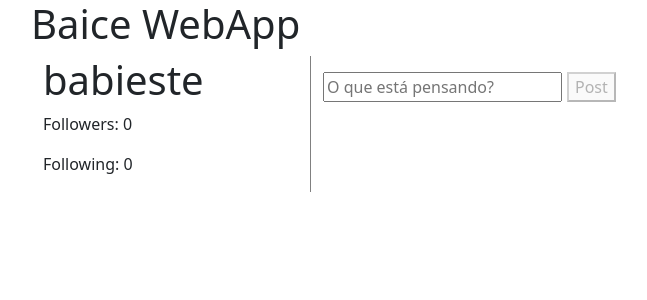
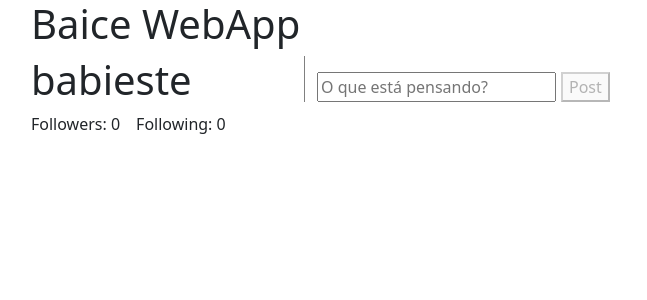
Before and after one commit to banango-corp/baice-webapp, an Angular app: page /home in a window 1280 px wide. Shown: the top 300 px of the page, without its empty margins (51-698 px from the left). Built offline with nearby package versions, Linux system fonts and the light colour scheme.

Commit message:
feat: adds Audio interface

```diff
--- a/src/app/app.component.css
+++ b/src/app/app.component.css
@@ -0,0 +1,3 @@
+.full-height {
+  height: 100vh;
+}
--- a/src/app/app.component.html
+++ b/src/app/app.component.html
@@ -1,4 +1,17 @@
-<div class="container">
+<div class="container full-height">
   <h1>Baice WebApp</h1>
-  <router-outlet></router-outlet>
+  <div class="row">
+
+    <div class="col-3">
+      <h1>{{ user.getUsername() }}</h1>
+      <div>
+        <span style="margin-right: 16px;">Followers: {{ user.getFollowerCount() }}</span>
+        <span>Following: {{ user.getFollowingCount() }}</span>
+      </div>
+    </div>
+
+    <div class="col-9">
+      <router-outlet></router-outlet>
+    </div>
+  </div>
 </div>
--- a/src/app/app.component.ts
+++ b/src/app/app.component.ts
@@ -1,4 +1,6 @@
 import { Component } from '@angular/core';
+import { User } from './models/user.model';
+import { UserService } from './services/user.service';
 
 @Component({
   selector: 'app-root',
@@ -6,5 +8,10 @@ import { Component } from '@angular/core';
   styleUrls: ['./app.component.css']
 })
 export class AppComponent {
-  title = 'baice-webapp';
+  public user: User;
+
+  constructor(private userService: UserService) {
+    this.user = this.userService.getUser();
+  }
+
 }
--- a/src/app/components/feed/feed.component.html
+++ b/src/app/components/feed/feed.component.html
@@ -1,14 +1,6 @@
-<div class="container">
+<div class="container-flex">
   <div class="row">
-    <div class="col-3">
-      <h1>{{ user.getUsername() }}</h1>
-      <div>
-        <p style="margin-right: 16px;">Followers: {{ user.getFollowerCount() }}</p>
-        <p>Following: {{ user.getFollowingCount() }}</p>
-      </div>
-    </div>
-
-    <div class="col-6" style="border-left: 1px solid gray;">
+    <div class="col" style="border-left: 1px solid gray;">
       <div style="margin-top: 16px;">
         <input type="text" placeholder="O que está pensando?" [(ngModel)]="audioUrl"/>
         <button  style="margin-left: 5px;" [disabled]="audioUrl.length === 0" (click)="post()">Post</button>
--- a/src/app/components/post/post.component.html
+++ b/src/app/components/post/post.component.html
@@ -1,6 +1,13 @@
 <div>
-  <p>{{ post.getAudio() }} - {{ post.getId() }}</p>
+  <audio controls>
+    <source [src]="post.getAudio().src" type="audio/mpeg">
+   O browser não suporta audio.
+  </audio>
+
+  <p>{{ post.getAudio().src }} - {{ post.getId() }}</p>
   <p>{{ post.getLikesCount() }} likes | {{ post.getDislikesCount() }} dislikes </p>
+
+  <button (click)="post.getAudio().play">Play</button>
 
   <div style="display: flex;">
     <button style="margin-right: 5px;" (click)="delete()">Delete Post</button>
--- a/src/app/models/post.model.ts
+++ b/src/app/models/post.model.ts
@@ -4,12 +4,12 @@ export class Post {
   private likesCount: number = 0;
   private dislikesCount: number = 0;
   private playCount: number = 0;
-  private audioURL: string;
+  private audio: HTMLAudioElement;
 
-  constructor(audioURL: string) {
+  constructor(url: string) {
     Post.id++;
     this.id = Post.id;
-    this.audioURL = audioURL;
+    this.audio = new Audio(url);
   }
 
   public getLikesCount(): number {
@@ -36,8 +36,8 @@ export class Post {
     this.playCount++;
   }
 
-  public getAudio(): string {
-    return this.audioURL;
+  public getAudio(): HTMLAudioElement {
+    return this.audio;
   }
 
   public getId(): number {
```
Also changed, not shown: 1 other file (tests, documents, lock files or other folders).
